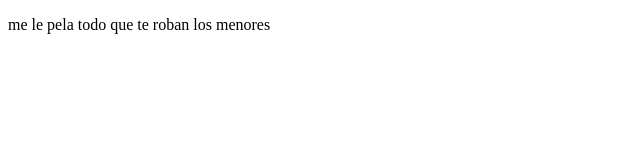
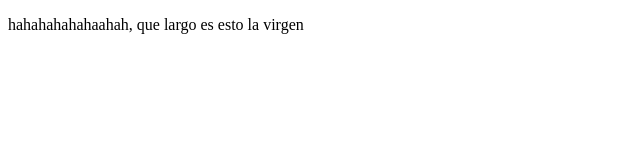
Before and after one commit to morenai/proyectoDemoCursoPrework, a plain HTML site: page index.html in a window 1280 px wide. Shown: the full height of the page, 0-640 px from the left. Drawn offline with Linux system fonts and the light colour scheme.

```diff
--- a/index.html
+++ b/index.html
@@ -7,7 +7,7 @@
     <title>me la come toda</title>
 </head>
 <body>
-    <p>me le pela todo que te roban los menores</p>
+    <p>hahahahahahaahah, que largo es esto la virgen</p>
 
 </body>
 </html>
```
